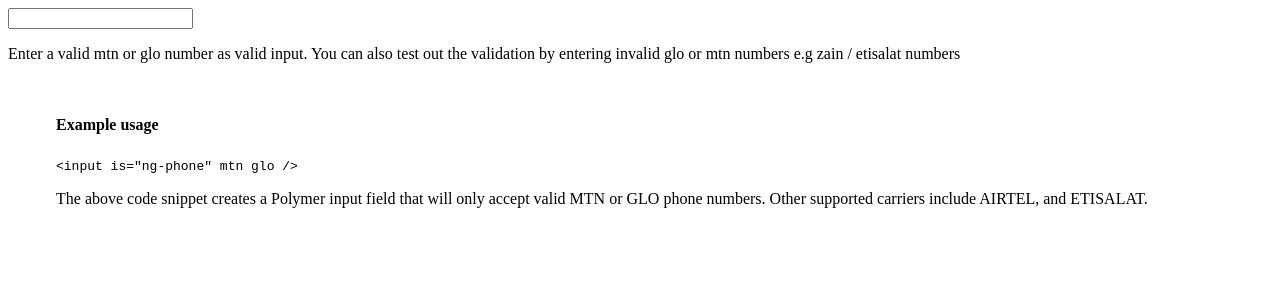
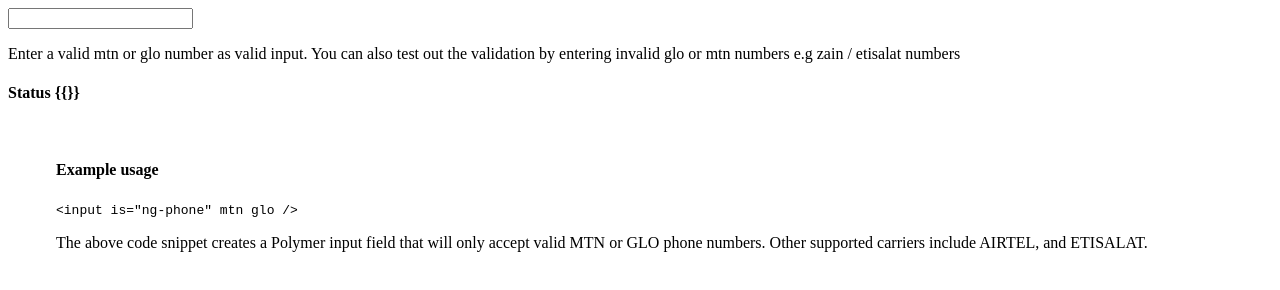
Before and after one commit to chalu/ng-phone, a website: page demo.html in a window 1280 px wide. Drawn offline with Linux system fonts and the light colour scheme.

Commit message:
edited demo

```diff
--- a/demo.html
+++ b/demo.html
@@ -9,6 +9,7 @@
 
   <link rel="import" href="ng-phone.html">
   <link rel="import" href="../paper-input/paper-input-decorator.html" />
+  <link rel="import" href="http://www.polymer-project.org/components/core-ajax/core-ajax.html">
 
   <style type="text/css">
     .hint{
@@ -31,6 +32,7 @@
       </paper-input-decorator>
 
       <p>Enter a valid mtn or glo number as valid input. You can also test out the validation by entering invalid glo or mtn numbers e.g zain / etisalat numbers</p>
+      <h4>Status {{}}</h4>
   </div>
   <div class="hint" flex three>
     <h4>Example usage</h4>
```
